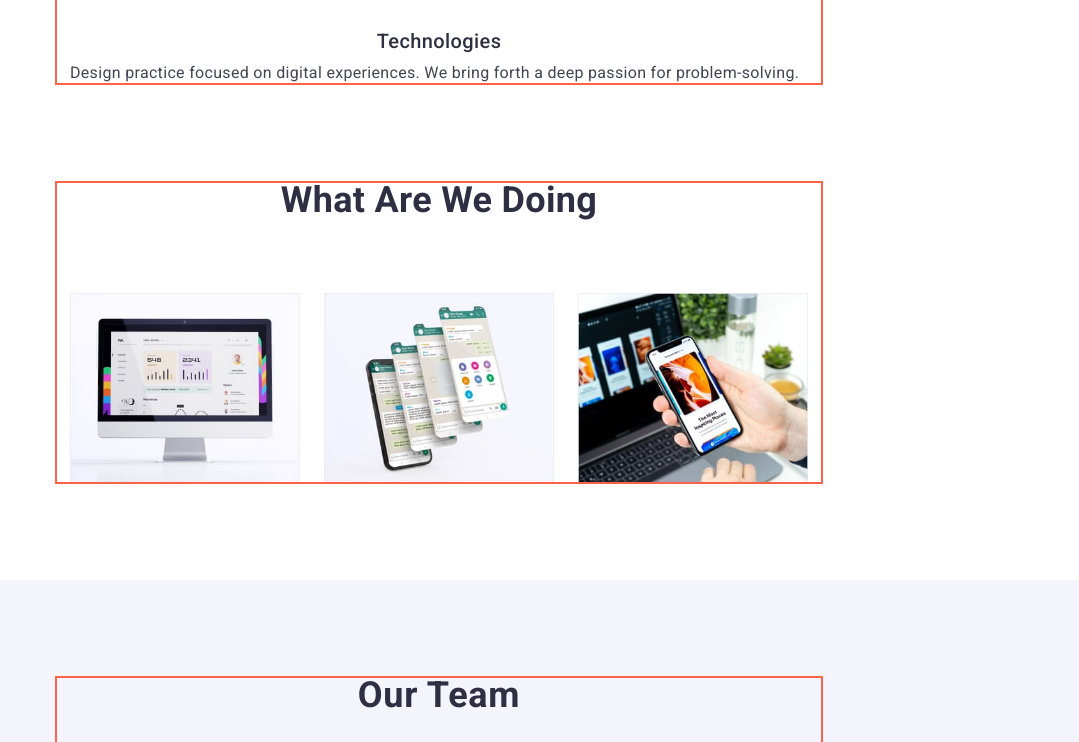
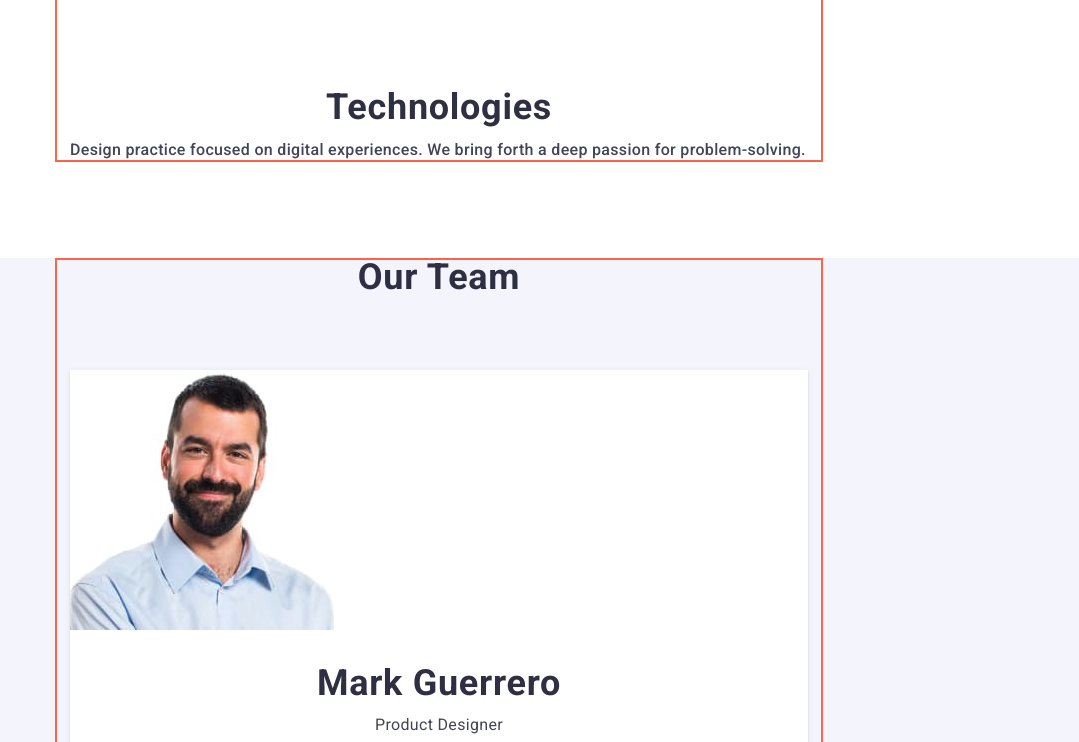
Before and after one commit to pkondratiuk/goit-msrkup-hw-06, a plain HTML site: page index.html in a window 1280 px wide. Shown: the part 1340-2082 px from the top of the page, without its empty margins (201-1280 px from the left). Drawn offline with nearby package versions, Linux system fonts and the light colour scheme.

Commit message:
hw-06-04
reformatted the command section for mobile screen expansion

```diff
--- a/css/slyles.css
+++ b/css/slyles.css
@@ -322,15 +322,19 @@ p {
 
 .section-future{
   padding-top: 0;
+
 }
 
 .text-future {
   letter-spacing: 0.02em;
+  font-weight: 500;
   margin: 0 auto;
   padding: 0 auto;
 }
 .title-section {
   text-align: center;
+  font-size: 36px;
+  font-weight: 700;
   margin-bottom: 8px;
 }
 .card-future {
@@ -358,6 +362,11 @@ p {
   | What doing
   |============================
 */
+.section-do{
+  display: none;
+}
+
+@media only screen and (min-width: 1158px) {
    .title-block {
       text-transform: capitalize;
       margin-bottom: 72px;
@@ -367,6 +376,7 @@ p {
       display: flex;
       gap: 24px;
     }
+
     .card-do-item {
       flex-basis: calc((100% - 2 * 24px) / 3);
     }
@@ -375,12 +385,17 @@ p {
       padding-top: 0;
     }
 
+
+}
+
+
 /**
   |============================
   | Styles section team
   |============================
 */
 .team {
+  padding: 0 82px;
   background-color: #f4f4fd;
 }
 .title-team {
@@ -398,16 +413,22 @@ p {
 }
 
 .card-team {
-  display: flex;
-  gap: 24px;
+  /* display: flex;
+  flex-wrap: wrap;
+  gap: 72px; */
+
 }
 
 .card-team-item {
-  flex-basis: calc((100% - 3 * 24px) / 4);
+  /* flex-basis: calc((100% - 3 * 24px) / 4); */
+
   border-radius: 0 0 4px 4px;
   box-shadow: 0px 2px 1px 0px rgba(46, 47, 66, 0.08),
     0px 1px 1px 0px rgba(46, 47, 66, 0.16),
     0px 1px 6px 0px rgba(46, 47, 66, 0.08);
+}
+.card-team-item:not(:last-child){
+  margin-bottom: 72px;
 }
 
 .team-container {
```
Lines whose indentation alone changed are shown as unchanged.
